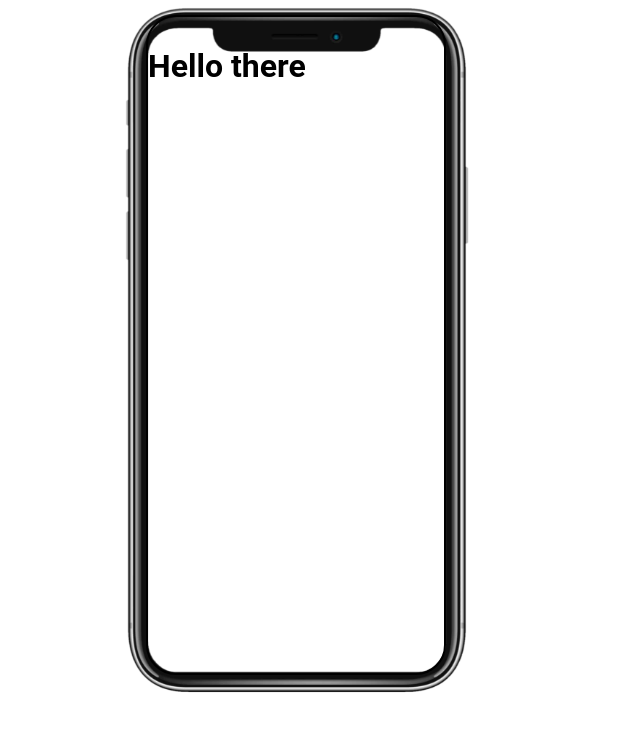
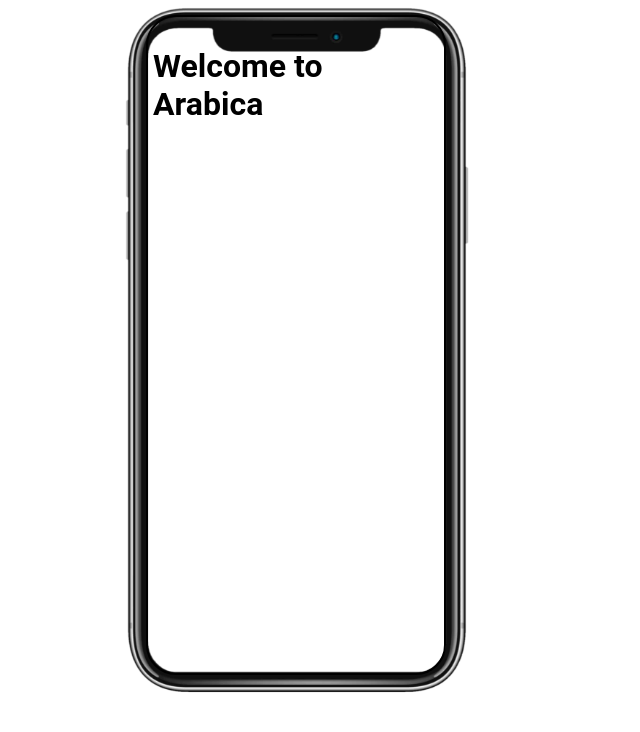
Before and after one commit to Bytemaster82/react-boolean-uk-api, a React (Vite) app in the folder frontend_app/: page / in a window 1280 px wide. Shown: the top 732 px of the page, without its empty margins (0-640 px from the left). Built offline with nearby package versions, Linux system fonts and the light colour scheme.

Commit message:
update app.css connect Loginpage

```diff
--- a/frontend_app/src/App.css
+++ b/frontend_app/src/App.css
@@ -6,7 +6,9 @@
 }
 
 .App {
+  padding: 0 5px;
   padding-top: 30px;
+
   margin: 0 46px;
   width: 300px;
   height: 660px;
--- a/frontend_app/src/App.tsx
+++ b/frontend_app/src/App.tsx
@@ -1,15 +1,15 @@
 import React from "react";
 import { Switch, Route } from "react-router-dom";
 import "./App.css";
+import LoginPage from "./Pages/LoginPage";
 
 function App() {
   return (
     <div className="background-image">
       <div className="App">
-        <h1>Hello there</h1>
         <Switch>
           <Route path="/" exact>
-            {/* <LoginPage/> */}
+            <LoginPage />
           </Route>
 
           <Route path="/user/:id" exact>
--- a/frontend_app/src/Pages/LoginPage.tsx
+++ b/frontend_app/src/Pages/LoginPage.tsx
@@ -1 +1,9 @@
 import React from "react";
+
+export default function LoginPage() {
+  return (
+    <>
+      <h1>Welcome to Arabica </h1>
+    </>
+  );
+}
```
